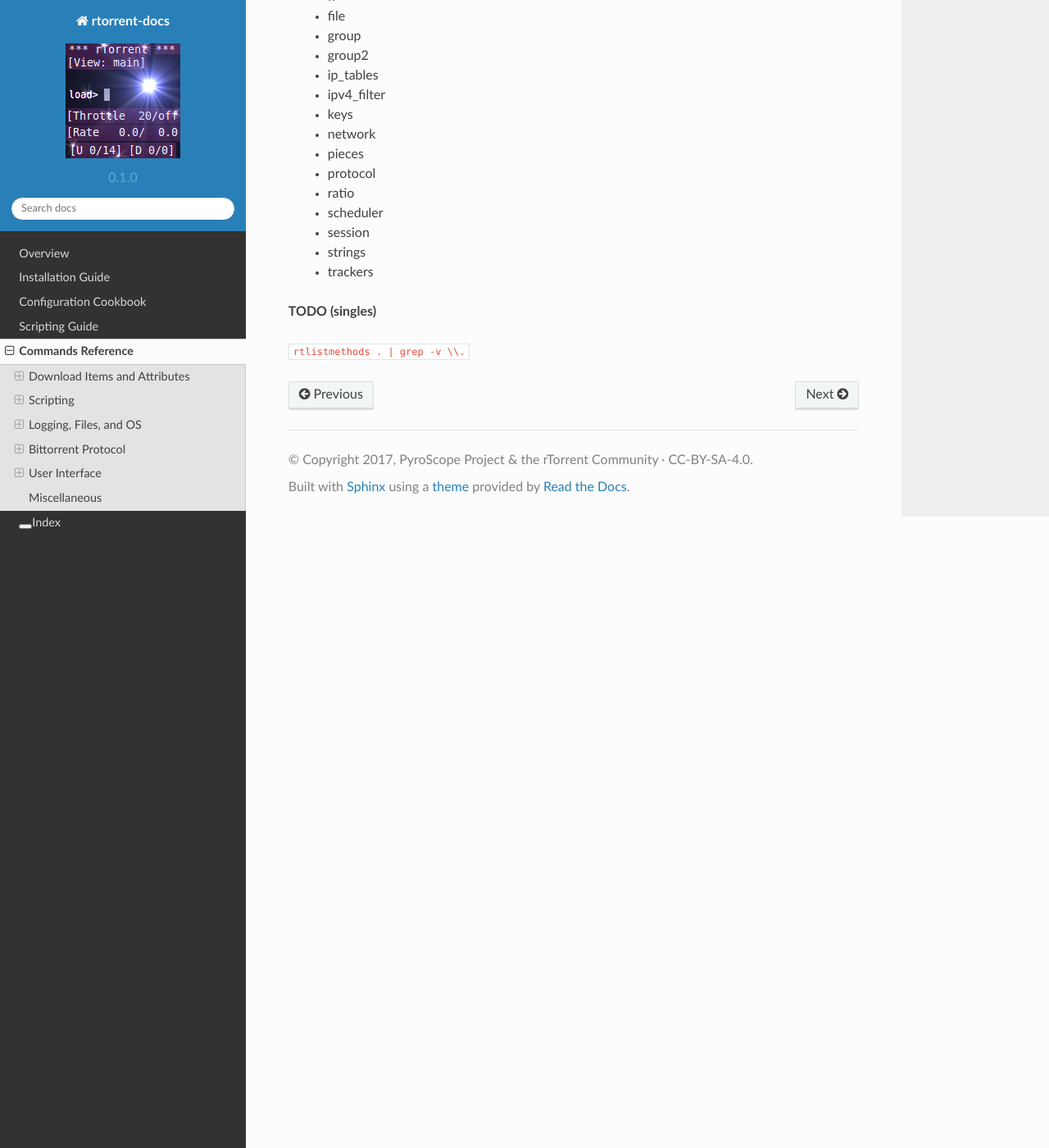
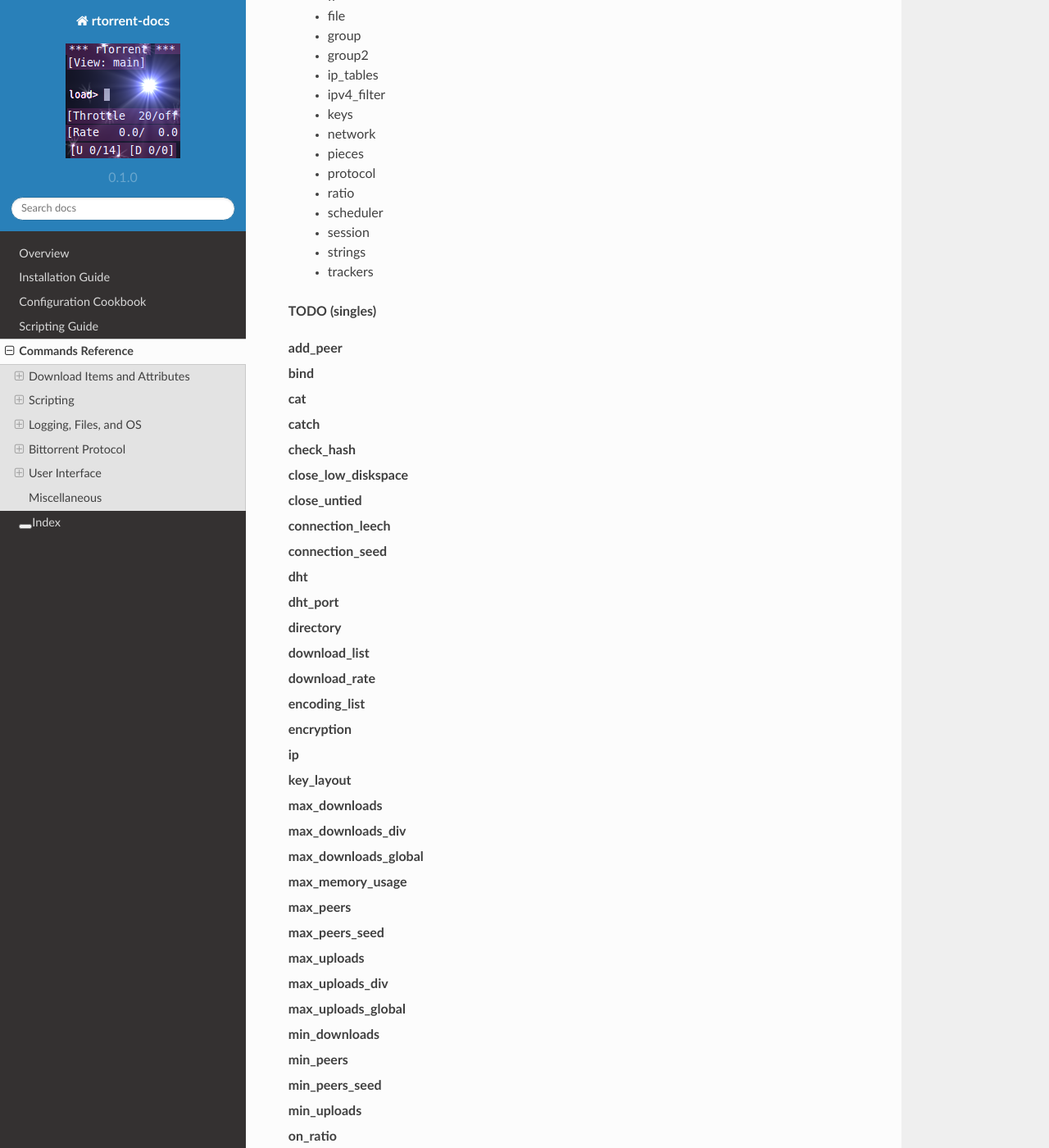
Before and after one commit to rtorrent-community/rtorrent-docs, a Sphinx documentation site: the page built from docs/cmd-ref.rst, in a window 1280 px wide and 1400 px high, scrolled down 5202 px. Shown: the whole window at 82% size. Built offline with Sphinx 7.4.7 and the Read the Docs theme 2.0.0, drawn with Linux system fonts in a browser that asks for light colours; some of the changed text lies outside the part shown.

Commit message:
added list of single commands (TODO)

```diff
--- a/docs/cmd-ref.rst
+++ b/docs/cmd-ref.rst
@@ -73,4 +73,53 @@ Miscellaneous
 
 **TODO (singles)**
 
-``rtlistmethods . | grep -v \\.``
+.. glossary::
+
+    add_peer
+    bind
+    cat
+    catch
+    check_hash
+    close_low_diskspace
+    close_untied
+    connection_leech
+    connection_seed
+    dht
+    dht_port
+    directory
+    download_list
+    download_rate
+    encoding_list
+    encryption
+    ip
+    key_layout
+    max_downloads
+    max_downloads_div
+    max_downloads_global
+    max_memory_usage
+    max_peers
+    max_peers_seed
+    max_uploads
+    max_uploads_div
+    max_uploads_global
+    min_downloads
+    min_peers
+    min_peers_seed
+    min_uploads
+    on_ratio
+    port_random
+    port_range
+    print
+    proxy_address
+    remove_untied
+    scgi_local
+    scgi_port
+    schedule2
+    schedule_remove2
+    session
+    start_tied
+    stop_untied
+    torrent_list_layout
+    upload_rate
+
+        **TODO**
```
